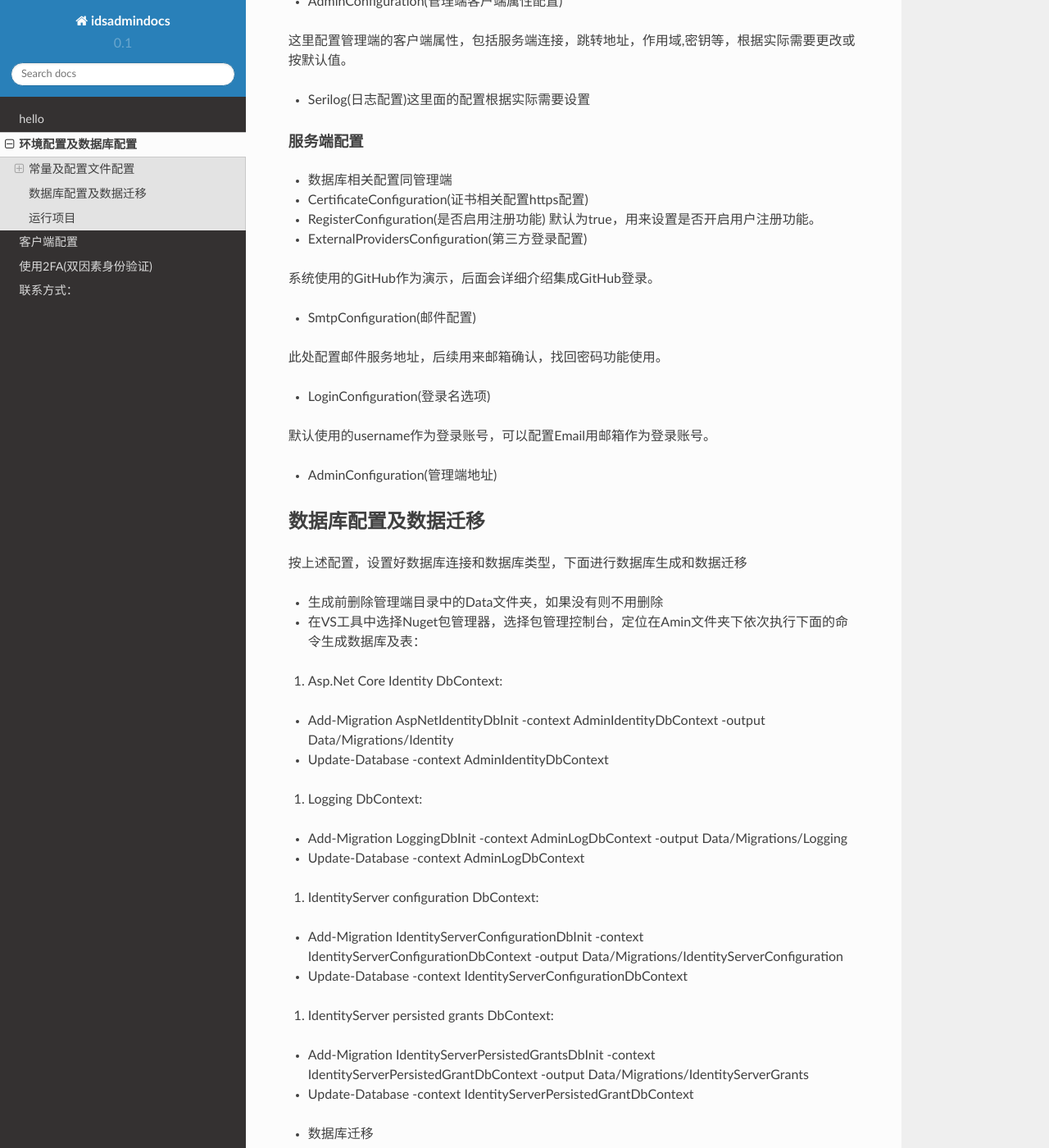
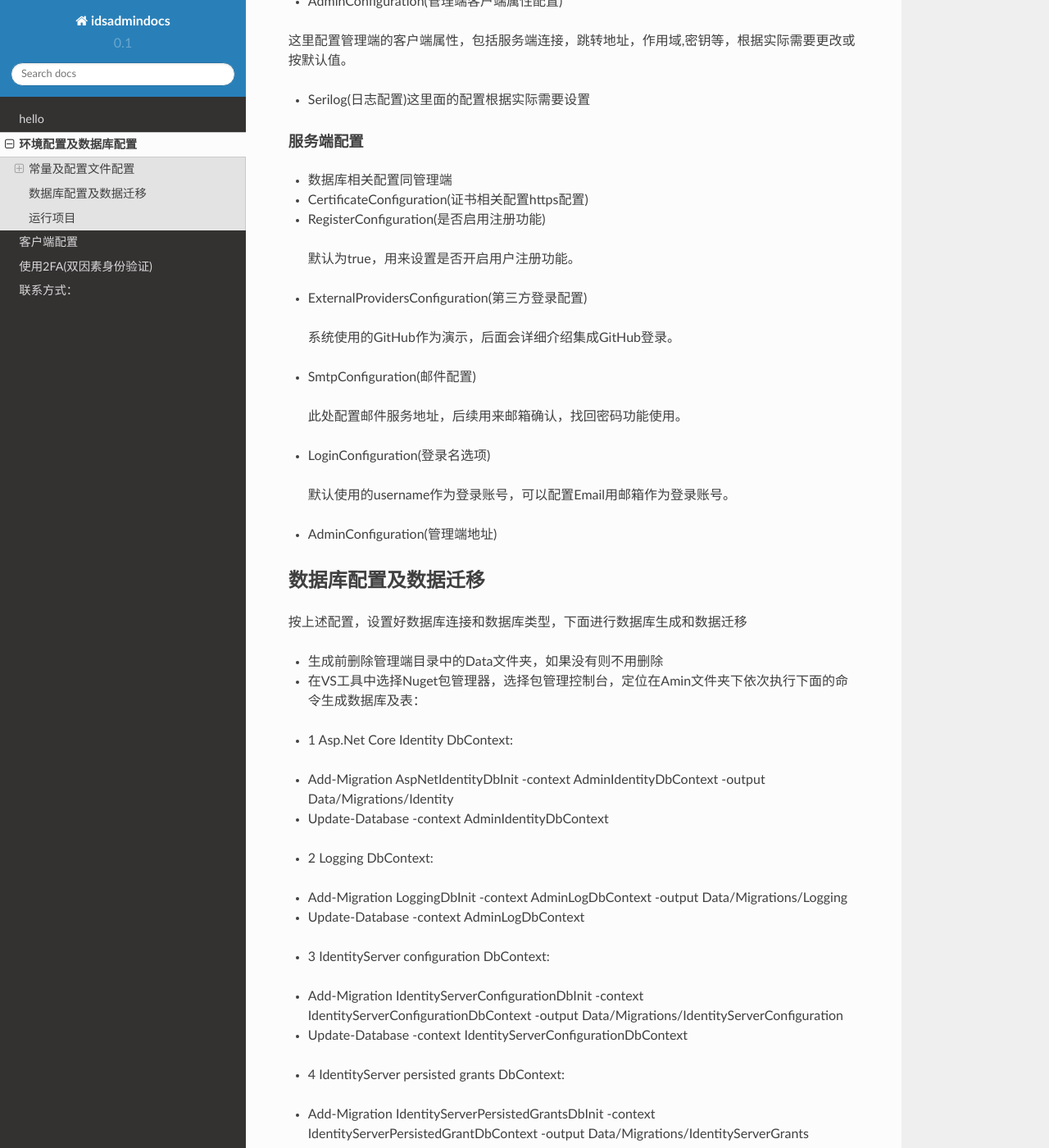
Before and after one commit to gnsilence/id4admindocs, a Sphinx documentation site: the page built from source/id4-01.md, in a window 1280 px wide and 1400 px high, scrolled down 1377 px. Shown: the whole window at 82% size. Built offline with Sphinx 7.4.7 and the Read the Docs theme 2.0.0, drawn with Linux system fonts in a browser that asks for light colours.

Commit message:
更改文档

```diff
--- a/source/id4-01.md
+++ b/source/id4-01.md
@@ -61,19 +61,19 @@
 * CertificateConfiguration(证书相关配置https配置)
 
 * RegisterConfiguration(是否启用注册功能)
-默认为true，用来设置是否开启用户注册功能。
+> 默认为true，用来设置是否开启用户注册功能。
 
 * ExternalProvidersConfiguration(第三方登录配置)
 
-系统使用的GitHub作为演示，后面会详细介绍集成GitHub登录。
+> 系统使用的GitHub作为演示，后面会详细介绍集成GitHub登录。
 
 * SmtpConfiguration(邮件配置)
 
-此处配置邮件服务地址，后续用来邮箱确认，找回密码功能使用。
+> 此处配置邮件服务地址，后续用来邮箱确认，找回密码功能使用。
 
 * LoginConfiguration(登录名选项)
 
-默认使用的username作为登录账号，可以配置Email用邮箱作为登录账号。
+> 默认使用的username作为登录账号，可以配置Email用邮箱作为登录账号。
 
 * AdminConfiguration(管理端地址)
 
@@ -85,25 +85,25 @@
 
 * 在VS工具中选择Nuget包管理器，选择包管理控制台，定位在Amin文件夹下依次执行下面的命令生成数据库及表：
 
-1. Asp.Net Core Identity DbContext:
++ 1  Asp.Net Core Identity DbContext:
 
 - Add-Migration AspNetIdentityDbInit -context AdminIdentityDbContext -output Data/Migrations/Identity
 
 - Update-Database -context AdminIdentityDbContext
 
-1. Logging DbContext:
++ 2  Logging DbContext:
 
 - Add-Migration LoggingDbInit -context AdminLogDbContext -output Data/Migrations/Logging
 
 - Update-Database -context AdminLogDbContext
 
-1. IdentityServer configuration DbContext:
++ 3  IdentityServer configuration DbContext:
 
 - Add-Migration IdentityServerConfigurationDbInit -context IdentityServerConfigurationDbContext -output Data/Migrations/IdentityServerConfiguration
 
 - Update-Database -context IdentityServerConfigurationDbContext
 
-1. IdentityServer persisted grants DbContext:
++ 4  IdentityServer persisted grants DbContext:
 
 - Add-Migration IdentityServerPersistedGrantsDbInit -context IdentityServerPersistedGrantDbContext -output Data/Migrations/IdentityServerGrants
 
@@ -112,7 +112,7 @@
 
 * 数据库迁移
 
-在资源管理器文件夹下，admin项目下,在地址栏输入cmd，打开控制台：
+> 在资源管理器文件夹下，admin项目下,在地址栏输入cmd，打开控制台：
 
 执行命令： dotnet run /seed
 
@@ -125,6 +125,6 @@
 
 * 在项目解决方案根目录上，右键，设置启动项，选择多启动项，依次将identityServer, admin两个项目
 
-设置为启动，并将identityserver移动到第一个启动项
+> 设置为启动，并将identityserver移动到第一个启动项
 
 * 设置完成后即可启动项目。
```
